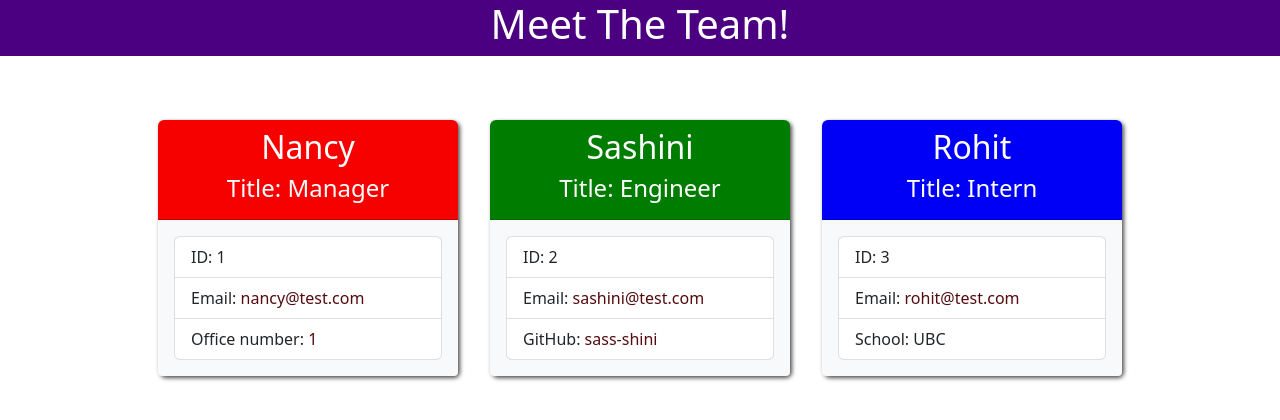
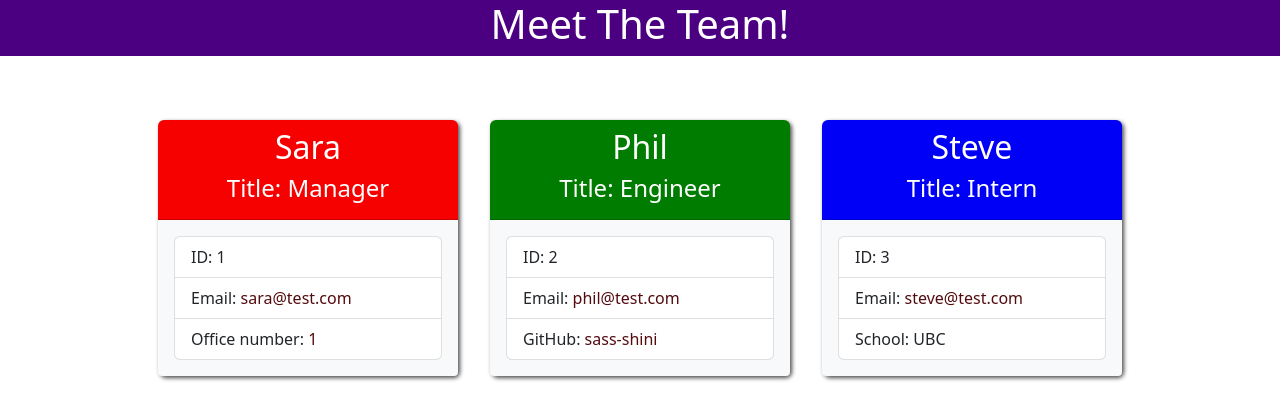
Before and after one commit to jveyhl/team_profile_generator, a website: page dist/index.html in a window 1280 px wide. Drawn offline with nearby package versions, Linux system fonts and the light colour scheme.

Commit message:
update team member names

```diff
--- a/dist/index.html
+++ b/dist/index.html
@@ -31,13 +31,13 @@
 
         <div class="card employee-card manager-card">
             <div class="card-header text-center">
-                <h2 class="card-title">Nancy</h2>
+                <h2 class="card-title">Sara</h2>
                 <h4 class="card-title">Title: Manager</h4>
             </div>
             <div class="card-body bg-light">
                 <ul class="list-group text-dark">
                     <li class="list-group-item">ID: 1</li>
-                    <li class="list-group-item">Email: <a href="mailto:nancy@test.com">nancy@test.com</a></li>
+                    <li class="list-group-item">Email: <a href="mailto:sara@test.com">sara@test.com</a></li>
                     <li class="list-group-item">Office number: <a href="tel:1">1</a></li>
                 </ul>
             </div>
@@ -45,13 +45,13 @@
 
         <div class="card employee-card engineer-card">
             <div class="card-header text-center">
-                <h2 class="card-title">Sashini</h2>
+                <h2 class="card-title">Phil</h2>
                 <h4 class="card-title">Title: Engineer</h4>
             </div>
             <div class="card-body bg-light">
                 <ul class="list-group text-dark">
                     <li class="list-group-item">ID: 2</li>
-                    <li class="list-group-item">Email: <a href="mailto:sashini@test.com">sashini@test.com</a></li>
+                    <li class="list-group-item">Email: <a href="mailto:phil@test.com">phil@test.com</a></li>
                     <li class="list-group-item">GitHub: <a href="https://github.com/sass-shini" target="_blank" rel="noopener noreferrer">sass-shini</a></li>
                 </ul>
             </div>
@@ -59,13 +59,13 @@
 
         <div class="card employee-card intern-card">
             <div class="card-header text-center">
-                <h2 class="card-title">Rohit</h2>
+                <h2 class="card-title">Steve</h2>
                 <h4 class="card-title">Title: Intern</h4>
             </div>
             <div class="card-body bg-light">
                 <ul class="list-group text-dark">
                     <li class="list-group-item">ID: 3</li>
-                    <li class="list-group-item">Email: <a href="mailto:rohit@test.com">rohit@test.com</a></li>
+                    <li class="list-group-item">Email: <a href="mailto:steve@test.com">steve@test.com</a></li>
                     <li class="list-group-item">School: UBC</li>
                 </ul>
             </div>
```
